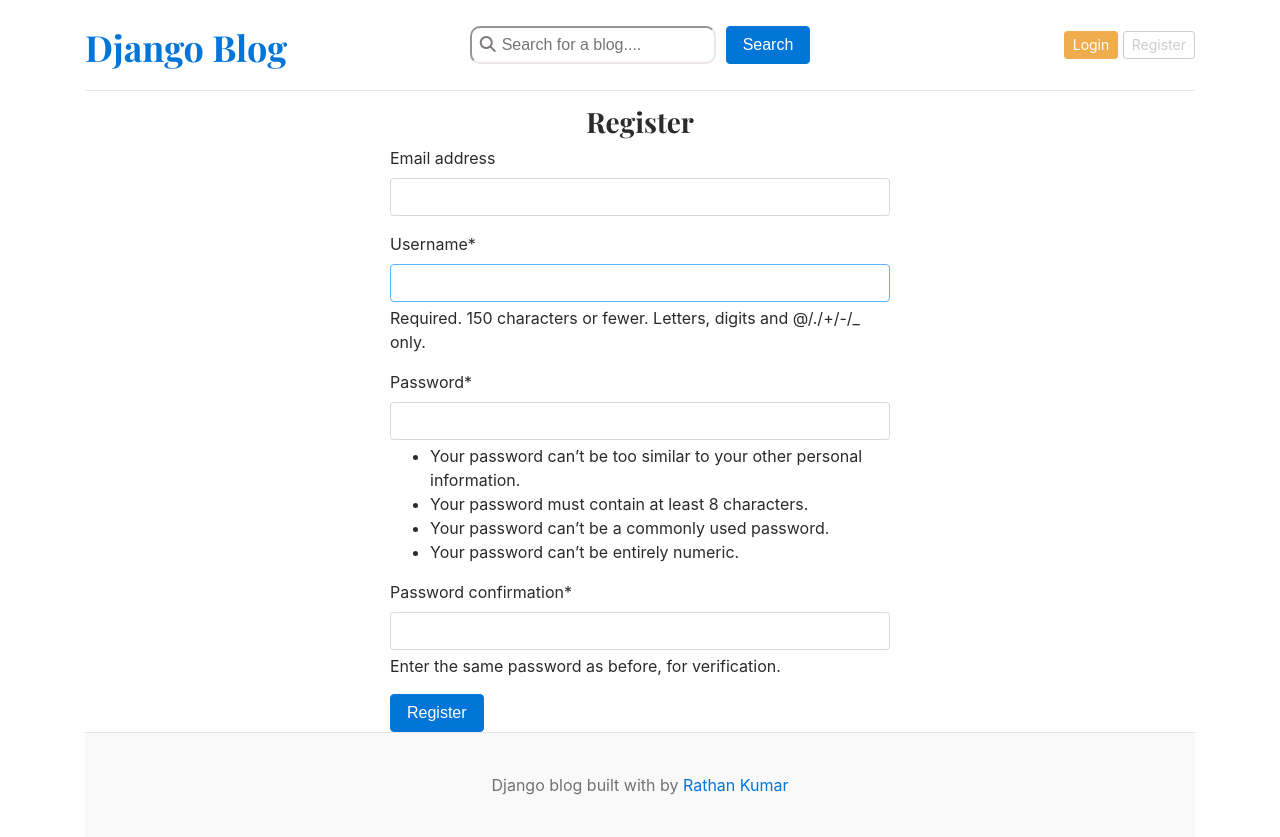
After one commit to Chithranjaly/Blog, a Django app: page /register/ in a window 1280 px wide. The commit adds this page. Run offline with Django 5.2, Linux system fonts and the light colour scheme; data that the repository does not hold is empty; some libraries are stand-ins or nearby versions.

```diff
--- /dev/null
+++ b/blog_main/forms.py
@@ -0,0 +1,8 @@
+from django.contrib.auth.models import User
+from django.contrib.auth.forms import UserCreationForm
+
+
+class RegistrationForm(UserCreationForm):
+    class Meta:
+        model = User
+        fields = ('email', 'username', 'password1', 'password2')
--- a/blog_main/settings.py
+++ b/blog_main/settings.py
@@ -39,6 +39,9 @@ INSTALLED_APPS = [
     'django.contrib.staticfiles',
     'blogs',
     'about',
+    'crispy_forms',
+    "crispy_bootstrap5",
+
 ]
 
 MIDDLEWARE = [
@@ -130,3 +133,5 @@ DEFAULT_AUTO_FIELD = 'django.db.models.BigAutoField'
 
 MEDIA_URL = '/media/'
 MEDIA_ROOT = BASE_DIR / 'media'
+
+CRISPY_TEMPLATE_PACK = 'bootstrap5'
--- a/blog_main/urls.py
+++ b/blog_main/urls.py
@@ -26,6 +26,11 @@ urlpatterns = [
     path('about/', views.aboutUs, name="about"),
     path('search/', views.searchblog, name='search'),
     path('', views.home, name="home"),
+    path('register/', views.register, name="register"),
+    path('login/', views.login, name="login"),
+    path('logout/', views.logout, name="logout"),
+
+
 
 
     path('category/', include('blogs.urls')),
--- a/blog_main/views.py
+++ b/blog_main/views.py
@@ -1,9 +1,13 @@
 from django.http import HttpResponse
-from django.shortcuts import render
+from django.shortcuts import redirect, render
 
 from about.models import About
+from .forms import RegistrationForm
 from blogs.models import Blog, Category
 from django.db.models import Q
+from django.contrib.auth.forms import AuthenticationForm
+from django.contrib import auth
+from django.contrib import messages
 
 
 def home(request):
@@ -39,3 +43,42 @@ def searchblog(request):
         'keyword': keyword,
     }
     return render(request, 'search.html', context)
+
+
+def register(request):
+    if request.method == 'POST':
+        form = RegistrationForm(request.POST)
+        if form.is_valid():
+            form.save()
+            return redirect('register')
+    else:
+        form = RegistrationForm()
+    context = {
+        'form': form
+    }
+    return render(request, 'register.html', context)
+
+
+def login(request):
+
+    if request.method == 'POST':
+        form = AuthenticationForm(request, request.POST)
+        if form.is_valid():
+            username = form.cleaned_data['username']
+            password = form.cleaned_data['password']
+
+            user = auth.authenticate(username=username, password=password)
+            if user is not None:
+                auth.login(request, user)
+            return redirect('home')
+
+    form = AuthenticationForm()
+    context = {
+        'form': form,
+    }
+    return render(request, 'login.html', context)
+
+
+def logout(request):
+    auth.logout(request)
+    return redirect('home')
--- a/templates/base.html
+++ b/templates/base.html
@@ -43,8 +43,18 @@
 
 
                 <div class="col-4 d-flex justify-content-end align-items-center">
-                    <a class="btn btn-sm btn-warning" href="#">Login</a> &nbsp;
-                    <a class="btn btn-sm btn-outline-secondary" href="#">Register</a>
+                    {% if not user.is_authenticated %}
+                    <a class="btn btn-sm btn-warning" href="{% url 'login' %}">Login</a> &nbsp;
+                    <a class="btn btn-sm btn-outline-secondary" href="{% url 'register' %}">Register</a>
+                    {% else %}
+                    <span>
+                        You are logged in as {{user}}
+                    </span>
+                    &nbsp;
+                    <span>
+                        <a href="{% url 'logout' %}"> Logout</a>
+                    </span>
+                    {% endif %}
                 </div>
             </div>
         </header>
--- /dev/null
+++ b/templates/register.html
@@ -0,0 +1,13 @@
+{% extends 'base.html' %}
+
+{% block content %}
+{% load crispy_forms_tags %}
+<h3 style="text-align: center;">Register</h3>
+<form action="{% url 'register' %}" method="POST" style="width: 500px; margin: auto;">
+    {% csrf_token %}
+    {{form | crispy }}
+
+    <button class="btn btn-primary" type="submit"> Register</button>
+
+</form>
+{% endblock %}
```
Also changed, not shown: templates/login.html (added, +15 -0 lines).
